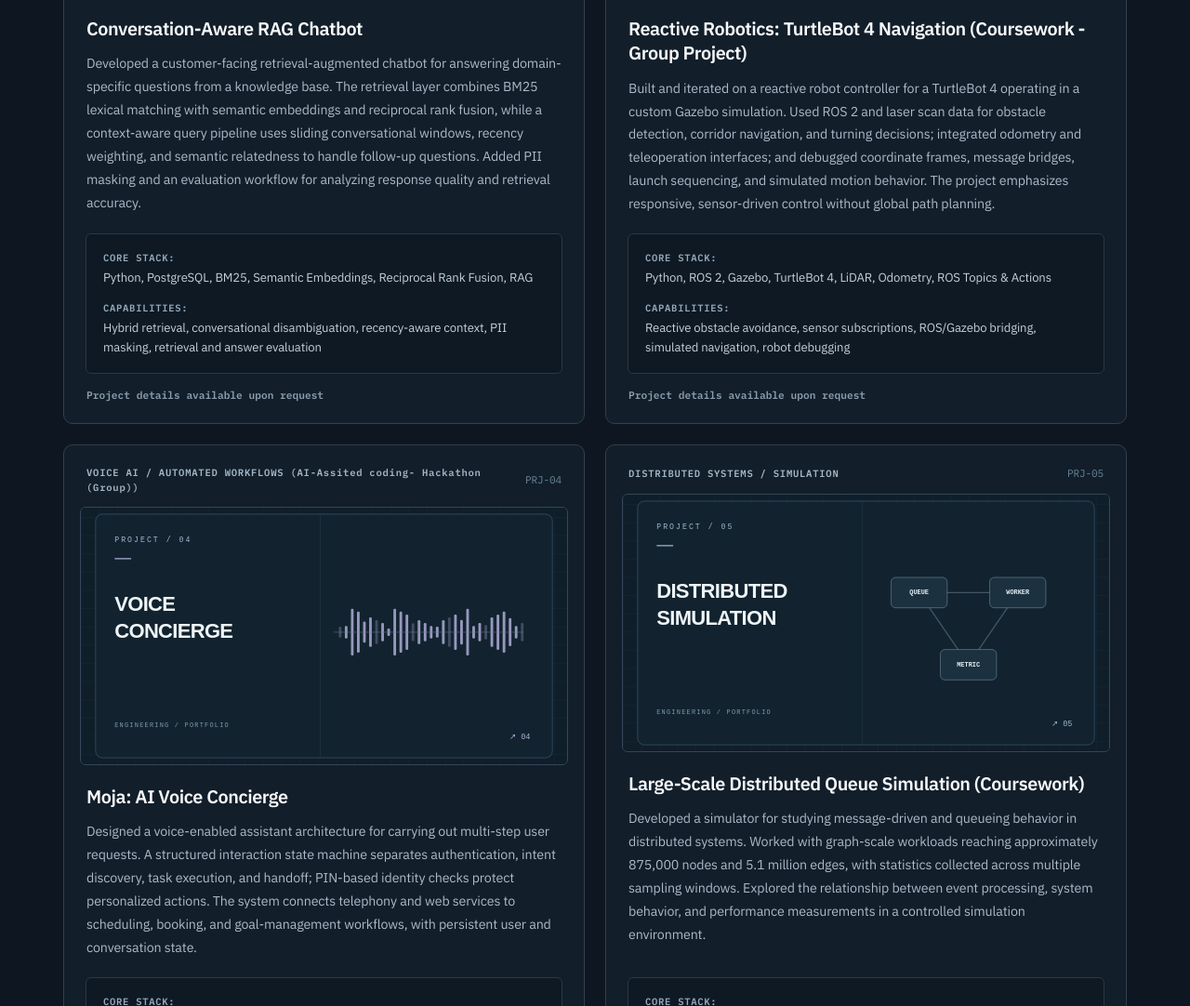
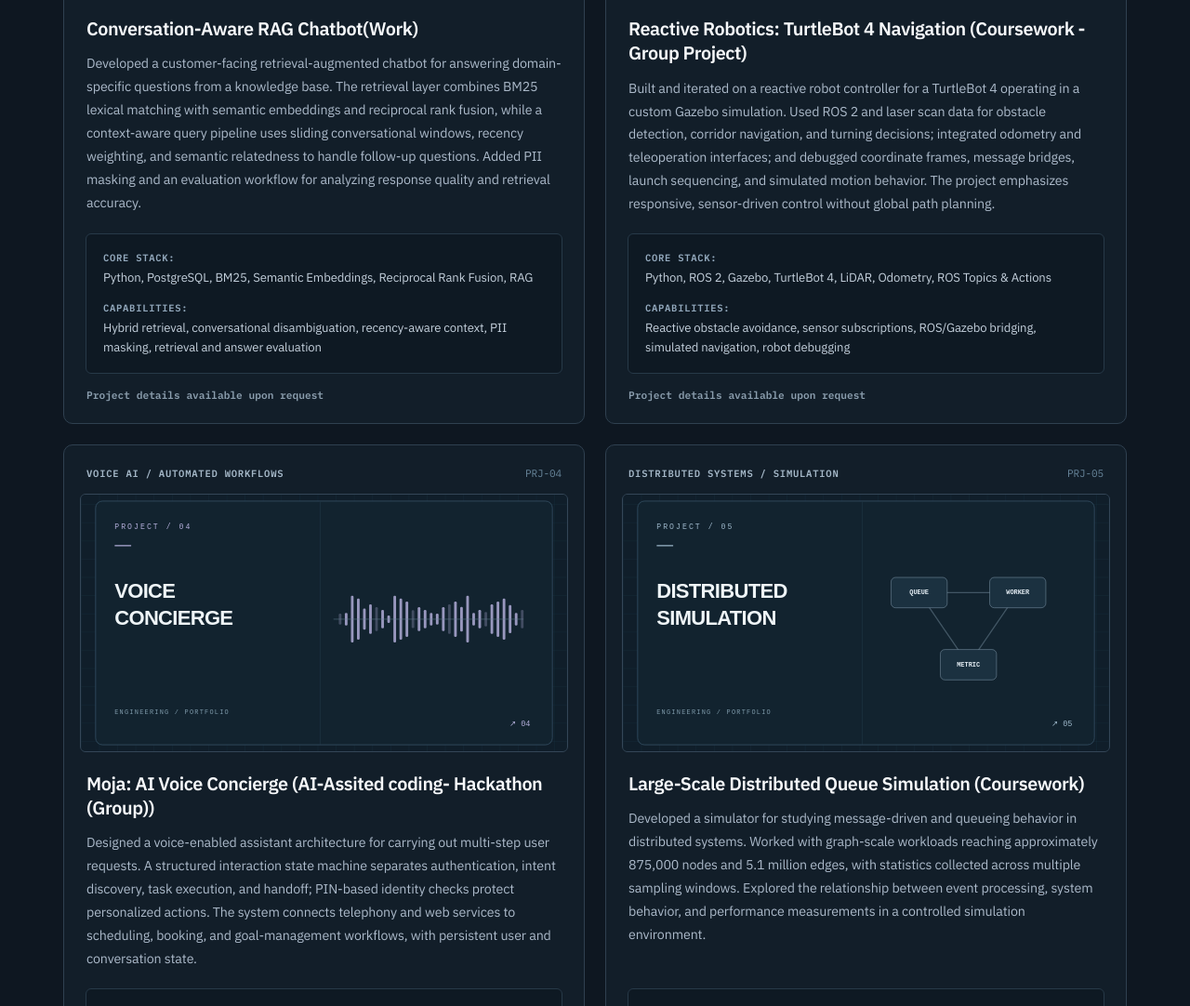
Before and after one commit to mamba223/portfolio_site, a plain HTML site: page index.html in a window 1280 px wide. Shown: the part 3947-5029 px from the top of the page at 93% size. Drawn offline with Linux system fonts and the light colour scheme.

Commit message:
Update index.html

```diff
--- a/index.html
+++ b/index.html
@@ -180,7 +180,7 @@ PORTFOLIO PUBLISHING CHECKLIST
 </article><article class="project-entry highlight-project" data-category="ai backend" data-priority="featured" data-project-index="2">
 <div class="entry-header"><span class="entry-category">APPLIED AI  /  INFORMATION RETRIEVAL</span><span class="entry-id">PRJ-02</span></div>
 <div class="project-media-frame"><img alt="Conceptual illustration for Conversation-Aware RAG Chatbot" class="project-media-img" decoding="async" loading="lazy" src="assets/images/project-02.svg"/></div>
-<h3 class="entry-title">Conversation-Aware RAG Chatbot</h3>
+<h3 class="entry-title">Conversation-Aware RAG Chatbot(Work)</h3>
 <p class="entry-description">Developed a customer-facing retrieval-augmented chatbot for answering domain-specific questions from a knowledge base. The retrieval layer combines BM25 lexical matching with semantic embeddings and reciprocal rank fusion, while a context-aware query pipeline uses sliding conversational windows, recency weighting, and semantic relatedness to handle follow-up questions. Added PII masking and an evaluation workflow for analyzing response quality and retrieval accuracy.</p>
 <div class="entry-spec">
 <div class="spec-row"><span class="spec-key">Core Stack:</span><span class="spec-val">Python, PostgreSQL, BM25, Semantic Embeddings, Reciprocal Rank Fusion, RAG</span></div>
@@ -198,9 +198,9 @@ PORTFOLIO PUBLISHING CHECKLIST
 </div>
 <div class="entry-actions"><span class="project-action link-pending">Project details available upon request</span></div>
 </article><article class="project-entry" data-category="ai apps" data-priority="featured" data-project-index="4">
-<div class="entry-header"><span class="entry-category">VOICE AI  /  AUTOMATED WORKFLOWS (AI-Assited coding- Hackathon (Group))</span><span class="entry-id">PRJ-04</span></div>
+<div class="entry-header"><span class="entry-category">VOICE AI  /  AUTOMATED WORKFLOWS </span><span class="entry-id">PRJ-04</span></div>
 <div class="project-media-frame"><img alt="Conceptual illustration for Moja: AI Voice Concierge" class="project-media-img" decoding="async" loading="lazy" src="assets/images/project-04.svg"/></div>
-<h3 class="entry-title">Moja: AI Voice Concierge</h3>
+<h3 class="entry-title">Moja: AI Voice Concierge (AI-Assited coding- Hackathon (Group))</h3>
 <p class="entry-description">Designed a voice-enabled assistant architecture for carrying out multi-step user requests. A structured interaction state machine separates authentication, intent discovery, task execution, and handoff; PIN-based identity checks protect personalized actions. The system connects telephony and web services to scheduling, booking, and goal-management workflows, with persistent user and conversation state.</p>
 <div class="entry-spec">
 <div class="spec-row"><span class="spec-key">Core Stack:</span><span class="spec-val">TypeScript, Next.js, Twilio, Prisma, SQLite, Voice AI APIs (Twilio)</span></div>
```
